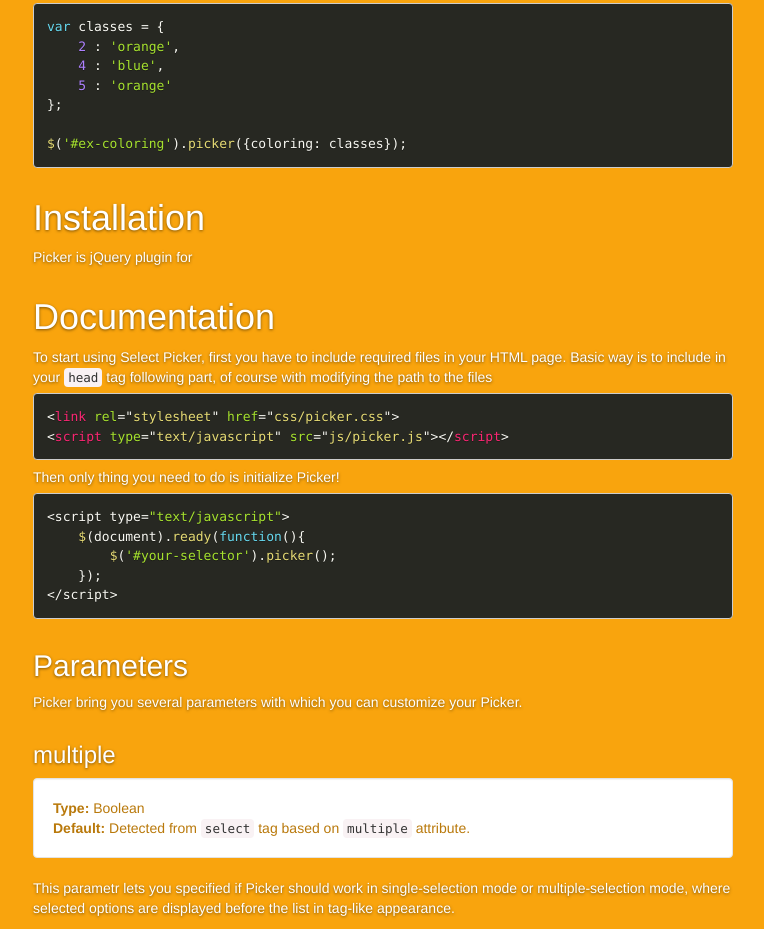
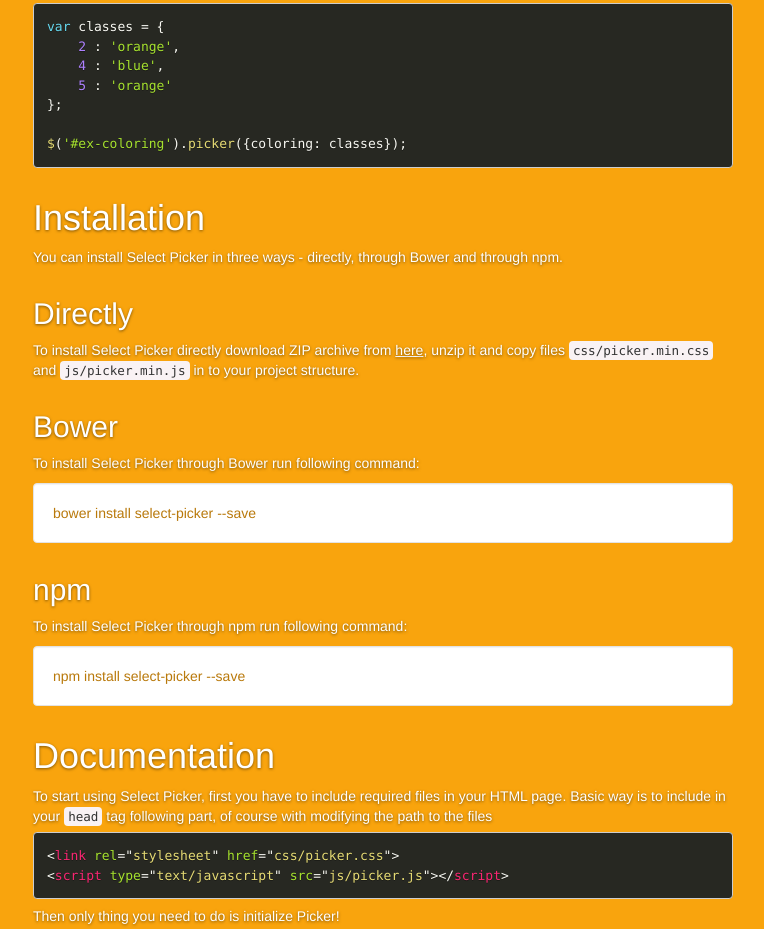
Before and after one commit to AuHau/select-picker, a website: page doc/index.html in a window 1280 px wide. Shown: the part 3264-4193 px from the top of the page, without its empty margins (257-1021 px from the left). Drawn offline with Linux system fonts and the light colour scheme.

Commit message:
Final Documentation tweaks

```diff
--- a/doc/index.html
+++ b/doc/index.html
@@ -270,7 +270,25 @@
 
     <div id="installation">
         <h1>Installation</h1>
-        Picker is jQuery plugin for
+        You can install Select Picker in three ways - directly, through Bower and through npm.
+
+        <h2>Directly</h2>
+        To install Select Picker directly download ZIP archive from <a
+            href="https://github.com/AuHau/select-picker/archive/master.zip">here</a>, unzip it and
+        copy files <code>css/picker.min.css</code> and <code>js/picker.min.js</code> in to your project
+        structure.
+
+        <h2>Bower</h2>
+        To install Select Picker through Bower run following command:
+        <div class="well">
+            bower install select-picker --save
+        </div>
+
+        <h2>npm</h2>
+        To install Select Picker through npm run following command:
+        <div class="well">
+            npm install select-picker --save
+        </div>
     </div>
 
     <div id="documentation">
```
